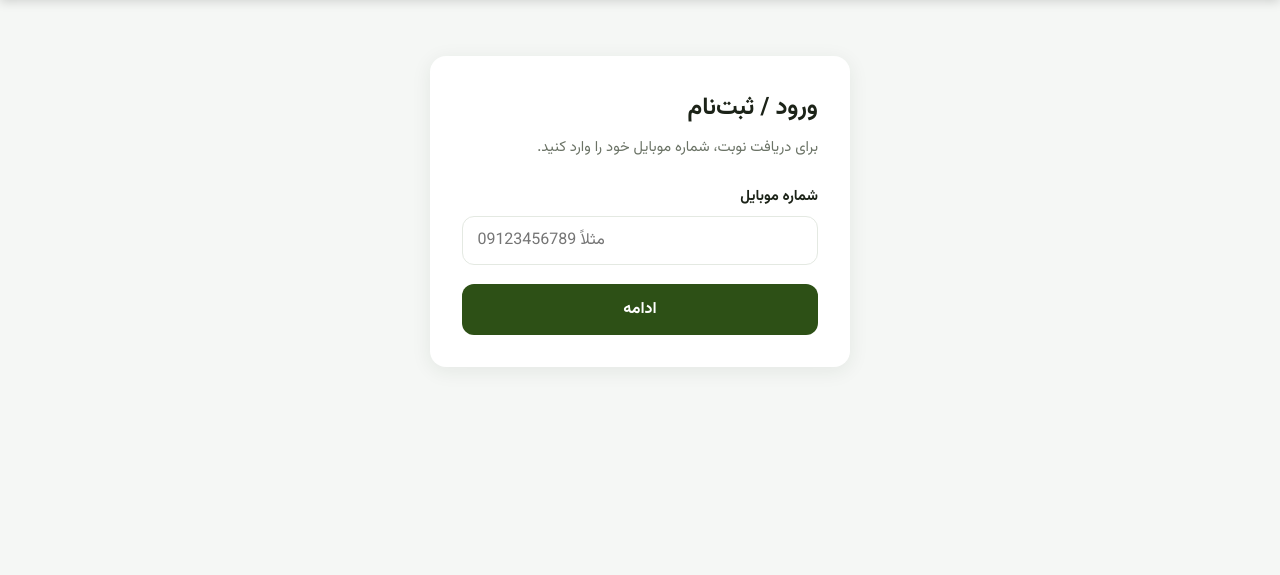
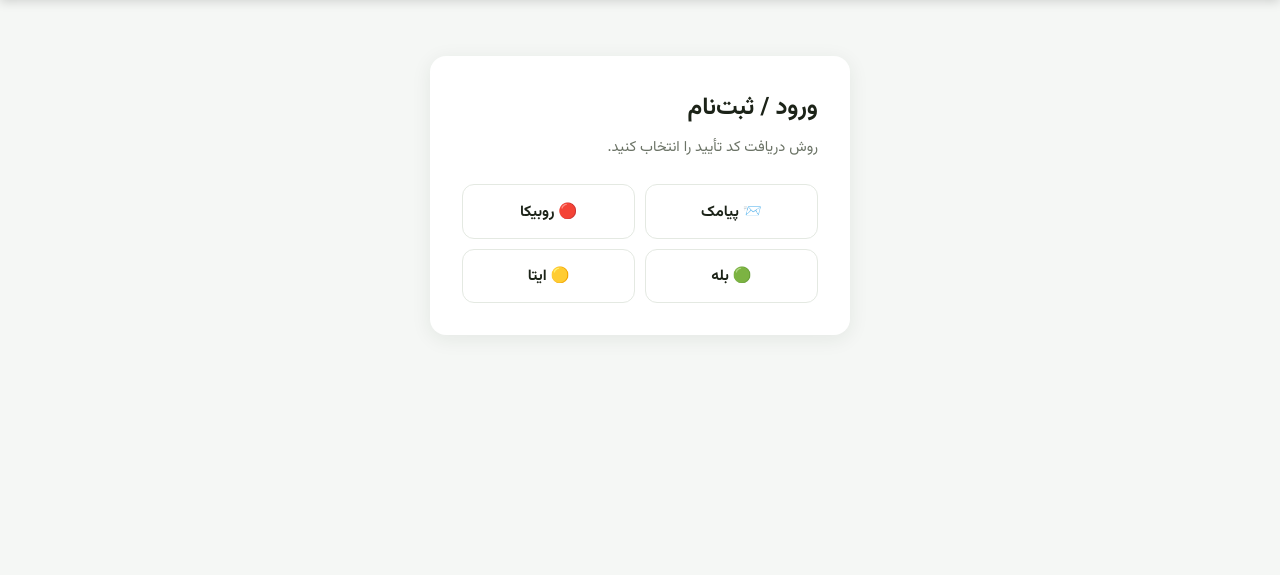
Before and after one commit to vgo1387/bakery-webapp, a Flask app: page /login in a window 1280 px wide. Shown: the part 68-643 px from the top of the page. Run offline with Flask 3, Linux system fonts and the light colour scheme.

Commit message:
Add files via upload

```diff
--- a/templates/otp_login.html
+++ b/templates/otp_login.html
@@ -5,67 +5,76 @@
 <div class="auth-page">
     <div class="auth-card">
         <h1>ورود / ثبت‌نام</h1>
-        <p class="auth-sub">برای دریافت نوبت، شماره موبایل خود را وارد کنید.</p>
+        <p class="auth-sub">روش دریافت کد تأیید را انتخاب کنید.</p>
 
-        <!-- مرحله ۱: شماره -->
-        <div id="stepPhone">
+        <!-- مرحله ۱: انتخاب روش (صفحه اول) -->
+        <div id="stepChannel">
+            <div class="channel-grid">
+                <button onclick="startSMS()" class="channel-btn">📨 پیامک</button>
+                <button onclick="startBot('rubika')" class="channel-btn">🔴 روبیکا</button>
+                <button onclick="startBot('bale')" class="channel-btn">🟢 بله</button>
+                <button onclick="startBot('eitaa')" class="channel-btn">🟡 ایتا</button>
+            </div>
+            <p id="channelError" class="error-msg hidden"></p>
+        </div>
+
+        <!-- مرحله ۲الف: شماره (فقط پیامک) -->
+        <div id="stepPhone" class="hidden">
             <div class="form-group">
                 <label for="loginPhone">شماره موبایل</label>
                 <input type="tel" id="loginPhone" class="input" placeholder="مثلاً 09123456789" dir="ltr">
             </div>
-            <button onclick="goConfirm()" class="btn-primary btn-block">ادامه</button>
+            <button onclick="sendSMSCode()" class="btn-primary btn-block">ارسال کد پیامکی</button>
+            <button onclick="showStep('stepChannel')" class="btn-secondary btn-block" style="margin-top:0.6rem">→ بازگشت</button>
             <p id="otpError" class="error-msg hidden"></p>
         </div>
 
-        <!-- مرحله ۲: تأیید شماره -->
-        <div id="stepConfirm" class="hidden">
-            <p class="confirm-text">شماره شما درست است؟</p>
-            <p class="confirm-phone" dir="ltr" id="phoneEcho"></p>
-            <button onclick="goChannel()" class="btn-primary btn-block">✓ تأیید شماره</button>
-            <button onclick="showStep('stepPhone')" class="btn-secondary btn-block" style="margin-top:0.6rem">ویرایش شماره</button>
+        <!-- مرحله ۲ب: انتظار بات (روبیکا/بله/ایتا) -->
+        <div id="stepWaiting" class="hidden">
+            <p class="confirm-text" id="waitTitle">🤖 ربات نانوبت</p>
+            <p style="text-align:center;font-size:0.85rem;color:var(--text-light)">
+                وارد ربات شوید، شماره و نام خود را بفرستید تا لینک ورود مستقیم برایتان ارسال شود.
+            </p>
+            <a id="openBotBtn" class="btn-primary btn-block" href="#" target="_blank" rel="noopener"
+               style="margin:0.8rem 0;text-decoration:none">🤖 باز کردن ربات</a>
+            <div style="border-top:1px solid var(--border);padding-top:1rem">
+                <p style="text-align:center;font-size:0.82rem;color:var(--text-light);margin-bottom:0.5rem">
+                    یا کد پشتیبان که ربات فرستاده را وارد کنید:
+                </p>
+                <div class="form-group">
+                    <input type="text" id="botCode" class="input" placeholder="کد ۴ رقمی" dir="ltr" maxlength="4">
+                </div>
+                <button onclick="verifyBotCode()" class="btn-primary btn-block">ورود با کد پشتیبان</button>
+                <button onclick="showStep('stepChannel')" class="btn-secondary btn-block" style="margin-top:0.6rem">→ روش دیگر</button>
+            </div>
+            <p id="waitError" class="error-msg hidden"></p>
         </div>
 
-        <!-- مرحله ۳: انتخاب روش ارسال -->
-        <div id="stepChannel" class="hidden">
-            <p class="confirm-text">کد تأیید از کجا ارسال شود؟</p>
-            <div class="channel-grid">
-                <button onclick="sendCode('sms')" class="channel-btn">📨 پیامک</button>
-                <button onclick="sendCode('bale')" class="channel-btn">🟢 بله</button>
-                <button onclick="sendCode('eitaa')" class="channel-btn">🟡 ایتا</button>
-                <button onclick="sendCode('rubika')" class="channel-btn">🔴 روبیکا</button>
-            </div>
-            <button onclick="showStep('stepConfirm')" class="btn-secondary btn-block" style="margin-top:0.8rem">→ بازگشت</button>
-            <p id="channelError" class="error-msg hidden"></p>
-            <div id="botHelp" class="bot-help hidden">
-                <p><b>ربات را استارت نکرده‌اید:</b></p>
-                <a id="botLinkBtn" class="bot-link-btn" href="#" target="_blank" rel="noopener">🤖 رفتن به ربات و زدن Start</a>
-                <p class="bot-hint">بعد از زدن Start، به این صفحه برگردید و دوباره روی همان دکمه (مثلاً 🔴 روبیکا) بزنید تا کد ارسال شود.</p>
-            </div>
-        </div>
-
-        <!-- مرحله ۴: وارد کردن کد -->
+        <!-- مرحله ۳: کد (فقط پیامک) -->
         <div id="stepCode" class="hidden">
+            <p class="confirm-text">کد پیامک‌شده به <span dir="ltr" id="phoneEcho"></span> را وارد کنید:</p>
             <div class="form-group">
-                <label for="loginCode">کد تأیید</label>
                 <input type="text" id="loginCode" class="input" placeholder="کد ۴ رقمی" dir="ltr" maxlength="4">
             </div>
             <button onclick="verifyOtp()" class="btn-primary btn-block">ورود</button>
-            <button onclick="resendCode()" class="btn-secondary btn-block" style="margin-top:0.6rem">ارسال مجدد کد</button>
-            <button onclick="showStep('stepChannel')" class="btn-secondary btn-block" style="margin-top:0.4rem">→ بازگشت</button>
+            <button onclick="showStep('stepChannel')" class="btn-secondary btn-block" style="margin-top:0.6rem">→ روش دیگر</button>
             <p id="verifyError" class="error-msg hidden"></p>
             <div id="devCodeBox" class="mock-banner hidden">
                 حالت آزمایشی — کد شما: <b id="devCode" dir="ltr"></b>
             </div>
         </div>
+
+        {% if bot_error %}
+        <p class="error-msg" style="margin-top:1rem">{{ bot_error }}</p>
+        {% endif %}
     </div>
 </div>
 {% endblock %}
 
 {% block scripts %}
 <script>
-const STEPS = ['stepPhone', 'stepConfirm', 'stepChannel', 'stepCode'];
-let currentPhone = '';
-let lastChannel = 'sms';
+const STEPS = ['stepChannel', 'stepPhone', 'stepWaiting', 'stepCode'];
+let currentChannel = 'sms';
 
 function showStep(id) {
     STEPS.forEach(s => {
@@ -73,7 +82,41 @@ function showStep(id) {
     });
 }
 
-function goConfirm() {
+function startSMS() {
+    showStep('stepPhone');
+    document.getElementById('loginPhone').focus();
+}
+
+async function startBot(channel) {
+    currentChannel = channel;
+    const err = document.getElementById('channelError');
+    err.classList.add('hidden');
+    const res = await fetch('/api/otp/request', {
+        method: 'POST', headers: {'Content-Type': 'application/json'},
+        body: JSON.stringify({channel})
+    });
+    const data = await res.json();
+    if (data.success && data.waiting) {
+        const names = {rubika: '🤖 ربات روبیکا', bale: '🤖 ربات بله', eitaa: '🤖 ربات ایتا'};
+        document.getElementById('waitTitle').textContent = names[channel] || '🤖 ربات';
+        const btn = document.getElementById('openBotBtn');
+        if (data.bot_url) {
+            btn.href = data.bot_url;
+            btn.style.display = '';
+        } else {
+            btn.style.display = 'none';
+            err.textContent = 'این ربات هنوز تنظیم نشده — از پیامک استفاده کنید';
+            err.classList.remove('hidden');
+            return;
+        }
+        showStep('stepWaiting');
+    } else {
+        err.textContent = data.error || 'خطا';
+        err.classList.remove('hidden');
+    }
+}
+
+async function sendSMSCode() {
     const phone = document.getElementById('loginPhone').value.trim();
     const err = document.getElementById('otpError');
     if (!/^09\d{9}$/.test(phone)) {
@@ -82,26 +125,14 @@ function goConfirm() {
         return;
     }
     err.classList.add('hidden');
-    currentPhone = phone;
-    document.getElementById('phoneEcho').textContent = phone;
-    showStep('stepConfirm');
-}
-
-function goChannel() {
-    showStep('stepChannel');
-}
-
-async function sendCode(channel) {
-    const err = document.getElementById('channelError');
-    err.classList.add('hidden');
     const res = await fetch('/api/otp/request', {
         method: 'POST', headers: {'Content-Type': 'application/json'},
-        body: JSON.stringify({phone: currentPhone, channel})
+        body: JSON.stringify({phone, channel: 'sms'})
     });
     const data = await res.json();
     if (data.success) {
-        lastChannel = channel;
-        showStep('stepCode');
+        currentChannel = 'sms';
+        document.getElementById('phoneEcho').textContent = phone;
         const box = document.getElementById('devCodeBox');
         if (data.dev_code) {
             document.getElementById('devCode').textContent = data.dev_code;
@@ -109,33 +140,39 @@ async function sendCode(channel) {
         } else {
             box.classList.add('hidden');
         }
+        showStep('stepCode');
         document.getElementById('loginCode').focus();
     } else {
         err.textContent = data.error || 'خطا در ارسال کد';
         err.classList.remove('hidden');
-        const help = document.getElementById('botHelp');
-        const btn = document.getElementById('botLinkBtn');
-        if (data.bot_url) {
-            btn.href = data.bot_url;
-            help.classList.remove('hidden');
-        } else {
-            help.classList.add('hidden');
-        }
     }
-}
-
-function resendCode() {
-    showStep('stepChannel');
-    sendCode(lastChannel);
 }
 
 async function verifyOtp() {
     const code = document.getElementById('loginCode').value.trim();
+    const phone = document.getElementById('phoneEcho').textContent;
     const err = document.getElementById('verifyError');
     err.classList.add('hidden');
     const res = await fetch('/api/otp/verify', {
         method: 'POST', headers: {'Content-Type': 'application/json'},
-        body: JSON.stringify({phone: currentPhone, code})
+        body: JSON.stringify({phone, code})
+    });
+    const data = await res.json();
+    if (data.success) {
+        window.location.href = '/';
+    } else {
+        err.textContent = data.error || 'کد نامعتبر است';
+        err.classList.remove('hidden');
+    }
+}
+
+async function verifyBotCode() {
+    const code = document.getElementById('botCode').value.trim();
+    const err = document.getElementById('waitError');
+    err.classList.add('hidden');
+    const res = await fetch('/api/otp/verify', {
+        method: 'POST', headers: {'Content-Type': 'application/json'},
+        body: JSON.stringify({code})
     });
     const data = await res.json();
     if (data.success) {
```
